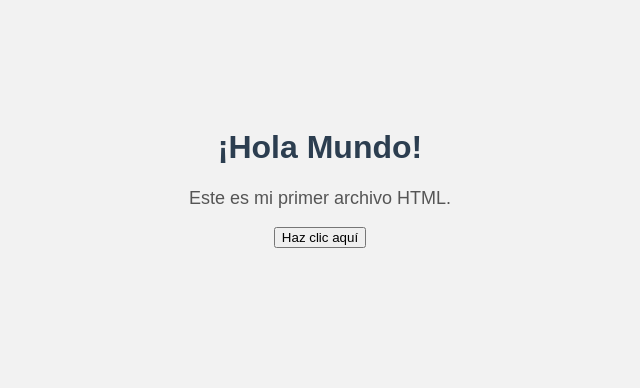
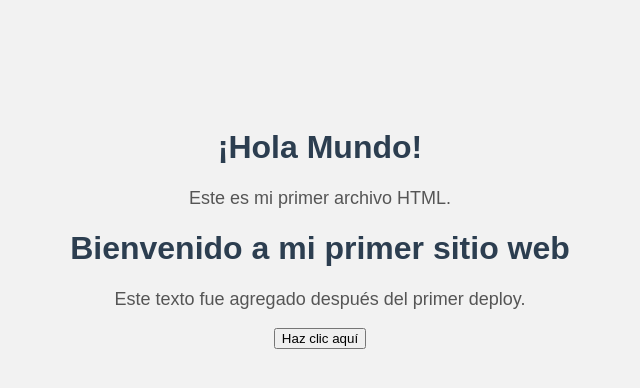
Before and after one commit to HecDa-Da/mi-primer-sitio, a plain HTML site: page index.html in a window 1280 px wide. Shown: the whole page, without its empty margins (320-960 px from the left). Drawn offline with Linux system fonts and the light colour scheme.

Commit message:
Agrego nuevo texto al sitio

```diff
--- a/index.html
+++ b/index.html
@@ -3,11 +3,14 @@
 <head>
   <meta charset="UTF-8" />
   <title>Mi Primera Página Web</title>
+
   <link rel="stylesheet" href="styles.css" />
 </head>
 <body>
   <h1>¡Hola Mundo!</h1>
   <p>Este es mi primer archivo HTML.</p>
+  <h1>Bienvenido a mi primer sitio web</h1>
+  <p>Este texto fue agregado después del primer deploy.</p>
 
   <button onclick="saludar()">Haz clic aquí</button>
 
```
